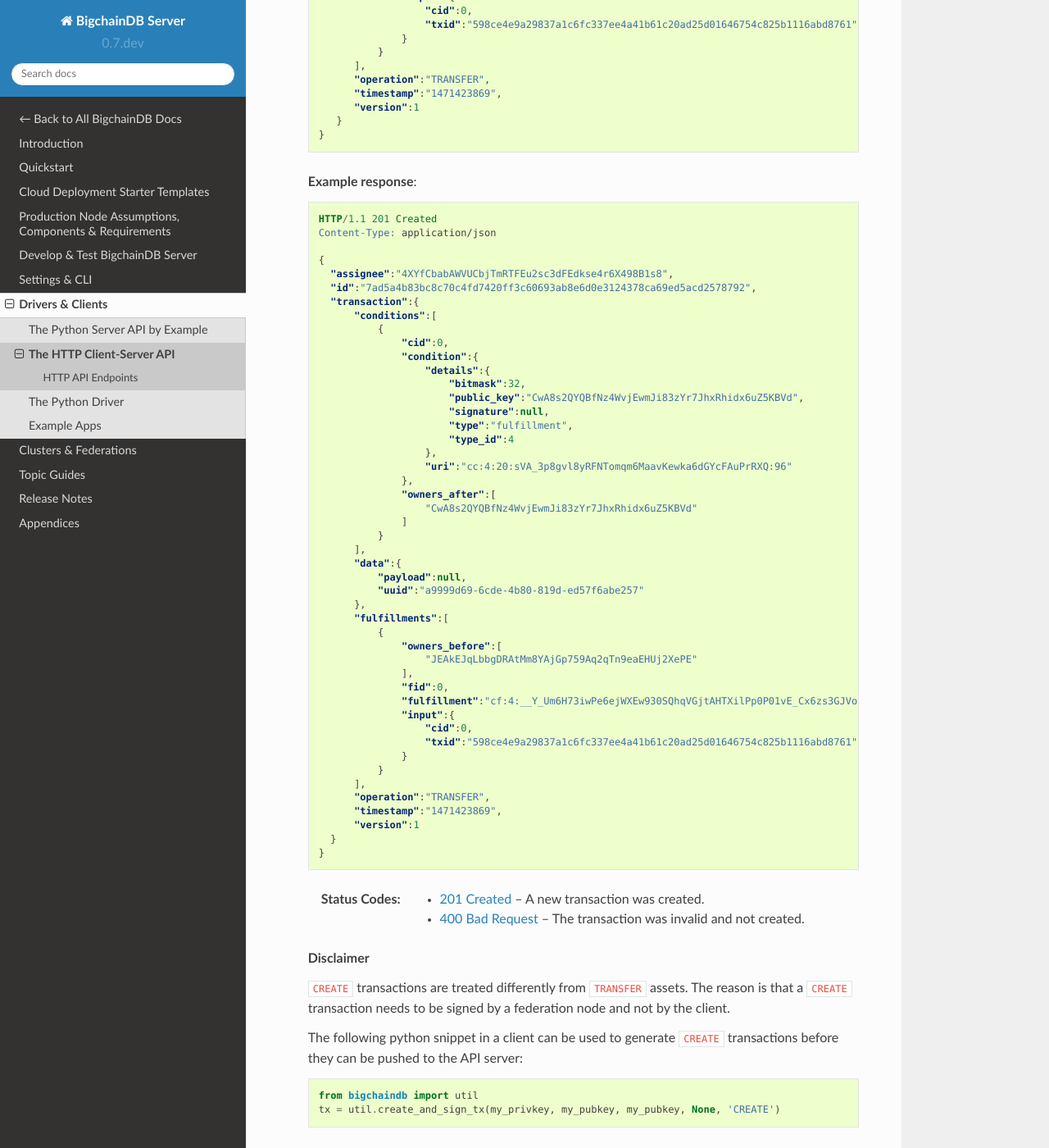
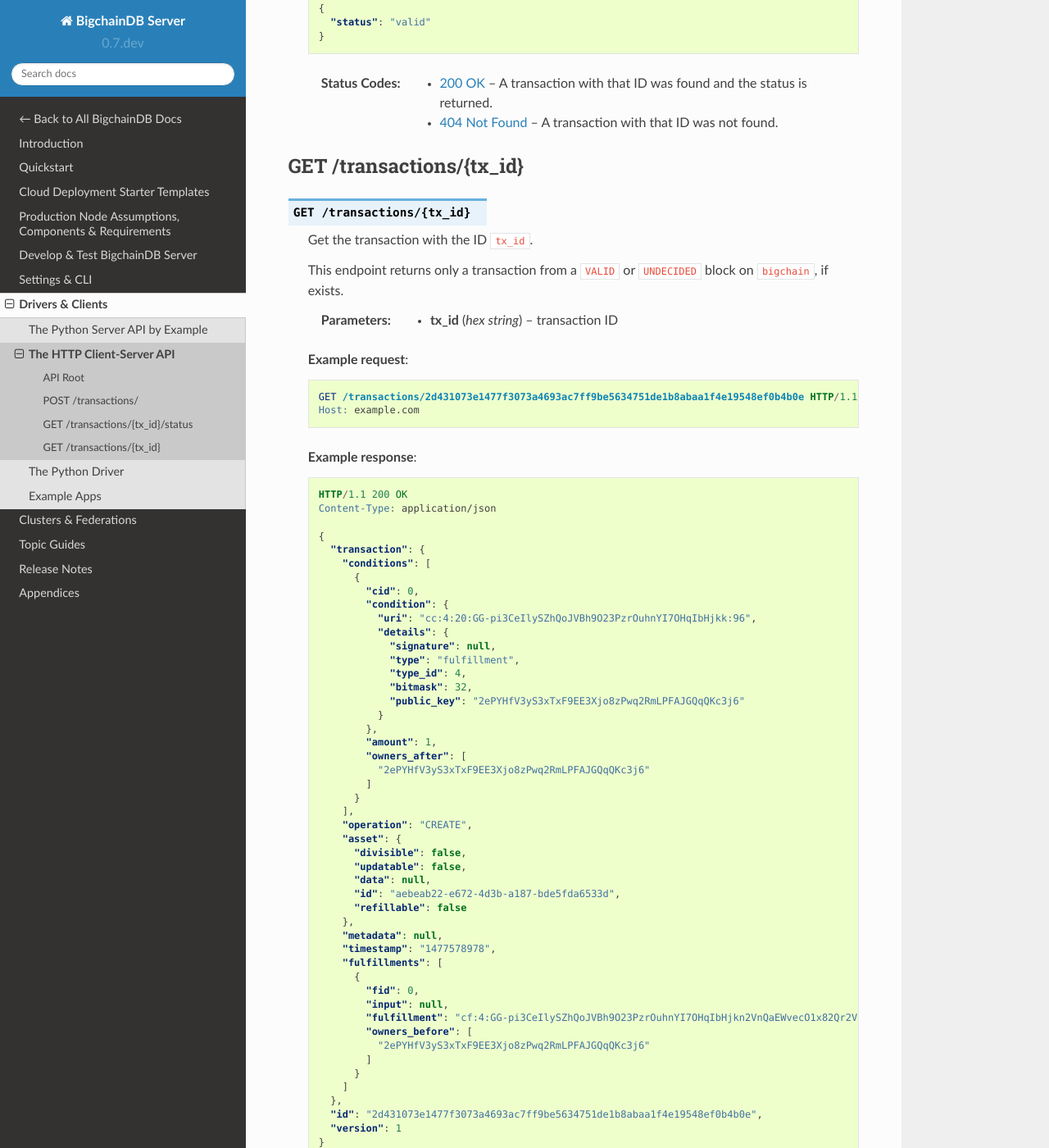
Before and after one commit to bigchaindb/bigchaindb, a Sphinx documentation site: the page built from docs/server/source/drivers-clients/http-client-server-api.rst, in a window 1280 px wide and 1400 px high, scrolled down 3492 px. Shown: the whole window at 82% size. Built offline with Sphinx 7.4.7 and the Read the Docs theme 2.0.0, drawn with Linux system fonts in a browser that asks for light colours; some of the changed text lies outside the part shown.

Commit message:
Updated the docs page about the HTTP API

```diff
--- a/docs/server/source/drivers-clients/http-client-server-api.rst
+++ b/docs/server/source/drivers-clients/http-client-server-api.rst
@@ -1,7 +1,9 @@
 The HTTP Client-Server API
 ==========================
 
-Note: The HTTP client-server API is currently quite rudimentary. For example, there is no ability to do complex queries using the HTTP API. We plan to add querying capabilities in the future.
+.. note::
+
+   The HTTP client-server API is currently quite rudimentary. For example, there is no ability to do complex queries using the HTTP API. We plan to add querying capabilities in the future.
 
 When you start Bigchaindb using `bigchaindb start`, an HTTP API is exposed at the address stored in the BigchainDB node configuration settings. The default is:
 
@@ -10,6 +12,10 @@
 but that address can be changed by changing the "API endpoint" configuration setting (e.g. in a local config file). There's more information about setting the API endpoint in :doc:`the section about BigchainDB Configuration Settings <../server-reference/configuration>`.
 
 There are other configuration settings related to the web server (serving the HTTP API). In particular, the default is for the web server socket to bind to ``localhost:9984`` but that can be changed (e.g. to ``0.0.0.0:9984``). For more details, see the "server" settings ("bind", "workers" and "threads") in :doc:`the section about BigchainDB Configuration Settings <../server-reference/configuration>`.
+
+
+API Root
+--------
 
 If you send an HTTP GET request to e.g. ``http://localhost:9984`` (with no ``/api/v1/`` on the end), then you should get an HTTP response with something like the following in the body:
 
@@ -27,87 +33,134 @@
     }
 
 
-HTTP API Endpoints
-------------------
+POST /transactions/
+-------------------
 
-.. http:get:: /transactions/{tx_id}
+.. http:post:: /transactions/
 
-   Get the transaction with the ID ``tx_id``.
+   Push a new transaction.
 
-   This endpoint returns only a transaction from a ``VALID`` or ``UNDECIDED`` block on ``bigchain``, if exists.
-
-   :param tx_id: transaction ID
-   :type tx_id: hex string
+   Note: The posted transaction should be valid `transaction <https://bigchaindb.readthedocs.io/en/latest/data-models/transaction-model.html>`_. The steps to build a valid transaction are beyond the scope of this page. One would normally use a driver such as the `BigchainDB Python Driver <https://docs.bigchaindb.com/projects/py-driver/en/latest/index.html>`_ to build a valid transaction.
 
    **Example request**:
 
    .. sourcecode:: http
 
-      GET /transactions/7ad5a4b83bc8c70c4fd7420ff3c60693ab8e6d0e3124378ca69ed5acd2578792 HTTP/1.1
+      POST /transactions/ HTTP/1.1
       Host: example.com
+      Content-Type: application/json
+
+      {
+        "transaction": {
+          "conditions": [
+            {
+              "cid": 0,
+              "condition": {
+                "uri": "cc:4:20:GG-pi3CeIlySZhQoJVBh9O23PzrOuhnYI7OHqIbHjkk:96",
+                "details": {
+                  "signature": null,
+                  "type": "fulfillment",
+                  "type_id": 4,
+                  "bitmask": 32,
+                  "public_key": "2ePYHfV3yS3xTxF9EE3Xjo8zPwq2RmLPFAJGQqQKc3j6"
+                }
+              },
+              "amount": 1,
+              "owners_after": [
+                "2ePYHfV3yS3xTxF9EE3Xjo8zPwq2RmLPFAJGQqQKc3j6"
+              ]
+            }
+          ],
+          "operation": "CREATE",
+          "asset": {
+            "divisible": false,
+            "updatable": false,
+            "data": null,
+            "id": "aebeab22-e672-4d3b-a187-bde5fda6533d",
+            "refillable": false
+          },
+          "metadata": null,
+          "timestamp": "1477578978",
+          "fulfillments": [
+            {
+              "fid": 0,
+              "input": null,
+              "fulfillment": "cf:4:GG-pi3CeIlySZhQoJVBh9O23PzrOuhnYI7OHqIbHjkn2VnQaEWvecO1x82Qr2Va_JjFywLKIOEV1Ob9Ofkeln2K89ny2mB-s7RLNvYAVzWNiQnp18_nQEUsvwACEXTYJ",
+              "owners_before": [
+                "2ePYHfV3yS3xTxF9EE3Xjo8zPwq2RmLPFAJGQqQKc3j6"
+              ]
+            }
+          ]
+        },
+        "id": "2d431073e1477f3073a4693ac7ff9be5634751de1b8abaa1f4e19548ef0b4b0e",
+        "version": 1
+      }
 
    **Example response**:
 
    .. sourcecode:: http
 
-      HTTP/1.1 200 OK
+      HTTP/1.1 201 Created
       Content-Type: application/json
 
       {
-        "id":"7ad5a4b83bc8c70c4fd7420ff3c60693ab8e6d0e3124378ca69ed5acd2578792",
-        "transaction":{
-            "conditions":[
-                {
-                    "cid":0,
-                    "condition":{
-                        "details":{
-                            "bitmask":32,
-                            "public_key":"CwA8s2QYQBfNz4WvjEwmJi83zYr7JhxRhidx6uZ5KBVd",
-                            "signature":null,
-                            "type":"fulfillment",
-                            "type_id":4
-                        },
-                        "uri":"cc:4:20:sVA_3p8gvl8yRFNTomqm6MaavKewka6dGYcFAuPrRXQ:96"
-                    },
-                    "owners_after":[
-                        "CwA8s2QYQBfNz4WvjEwmJi83zYr7JhxRhidx6uZ5KBVd"
-                    ]
+        "id": "2d431073e1477f3073a4693ac7ff9be5634751de1b8abaa1f4e19548ef0b4b0e",
+        "version": 1,
+        "transaction": {
+          "conditions": [
+            {
+              "amount": 1,
+              "condition": {
+                "uri": "cc:4:20:GG-pi3CeIlySZhQoJVBh9O23PzrOuhnYI7OHqIbHjkk:96",
+                "details": {
+                  "signature": null,
+                  "type_id": 4,
+                  "type": "fulfillment",
+                  "bitmask": 32,
+                  "public_key": "2ePYHfV3yS3xTxF9EE3Xjo8zPwq2RmLPFAJGQqQKc3j6"
                 }
-            ],
-            "data":{
-                "payload":null,
-                "uuid":"a9999d69-6cde-4b80-819d-ed57f6abe257"
-            },
-            "fulfillments":[
-                {
-                    "owners_before":[
-                        "JEAkEJqLbbgDRAtMm8YAjGp759Aq2qTn9eaEHUj2XePE"
-                    ],
-                    "fid":0,
-                    "fulfillment":"cf:4:__Y_Um6H73iwPe6ejWXEw930SQhqVGjtAHTXilPp0P01vE_Cx6zs3GJVoO1jhPL18C94PIVkLTGMUB2aKC9qsbIb3w8ejpOf0_I3OCuTbPdkd6r2lKMeVftMyMxkeWoM",
-                    "input":{
-                        "cid":0,
-                        "txid":"598ce4e9a29837a1c6fc337ee4a41b61c20ad25d01646754c825b1116abd8761"
-                    }
-                }
-            ],
-            "operation":"TRANSFER",
-            "timestamp":"1471423869",
-            "version":1
-         }
+              },
+              "owners_after": [
+                "2ePYHfV3yS3xTxF9EE3Xjo8zPwq2RmLPFAJGQqQKc3j6"
+              ],
+              "cid": 0
+            }
+          ],
+          "fulfillments": [
+            {
+              "input": null,
+              "fulfillment": "cf:4:GG-pi3CeIlySZhQoJVBh9O23PzrOuhnYI7OHqIbHjkn2VnQaEWvecO1x82Qr2Va_JjFywLKIOEV1Ob9Ofkeln2K89ny2mB-s7RLNvYAVzWNiQnp18_nQEUsvwACEXTYJ",
+              "fid": 0,
+              "owners_before": [
+                "2ePYHfV3yS3xTxF9EE3Xjo8zPwq2RmLPFAJGQqQKc3j6"
+              ]
+            }
+          ],
+          "operation": "CREATE",
+          "timestamp": "1477578978",
+          "asset": {
+            "updatable": false,
+            "refillable": false,
+            "divisible": false,
+            "data": null,
+            "id": "aebeab22-e672-4d3b-a187-bde5fda6533d"
+          },
+          "metadata": null
+        }
       }
 
-   :statuscode 200: A transaction with that ID was found.
-   :statuscode 404: A transaction with that ID was not found.
+   :statuscode 201: A new transaction was created.
+   :statuscode 400: The transaction was invalid and not created.
 
+
+GET /transactions/{tx_id}/status
+--------------------------------
 
 .. http:get:: /transactions/{tx_id}/status
 
-   Get the status of a transaction with the ID ``tx_id``.
+   Get the status of the transaction with the ID ``tx_id``, if a transaction with that ``tx_id`` exists.
 
-   This endpoint returns the status of a transaction if exists.
-
-   Possible values are ``valid``, ``invalid``, ``undecided`` or ``backlog``.
+   The possible status values are ``backlog``, ``undecided``, ``valid`` or ``invalid``.
 
    :param tx_id: transaction ID
    :type tx_id: hex string
@@ -133,140 +186,78 @@
    :statuscode 200: A transaction with that ID was found and the status is returned.
    :statuscode 404: A transaction with that ID was not found.
 
-.. http:post:: /transactions/
 
-   Push a new transaction.
+GET /transactions/{tx_id}
+-------------------------
+
+.. http:get:: /transactions/{tx_id}
+
+   Get the transaction with the ID ``tx_id``.
+
+   This endpoint returns only a transaction from a ``VALID`` or ``UNDECIDED`` block on ``bigchain``, if exists.
+
+   :param tx_id: transaction ID
+   :type tx_id: hex string
 
    **Example request**:
 
    .. sourcecode:: http
 
-      POST /transactions/ HTTP/1.1
+      GET /transactions/2d431073e1477f3073a4693ac7ff9be5634751de1b8abaa1f4e19548ef0b4b0e HTTP/1.1
       Host: example.com
-      Content-Type: application/json
-
-      {
-        "id":"7ad5a4b83bc8c70c4fd7420ff3c60693ab8e6d0e3124378ca69ed5acd2578792",
-        "transaction":{
-            "conditions":[
-                {
-                    "cid":0,
-                    "condition":{
-                        "details":{
-                            "bitmask":32,
-                            "public_key":"CwA8s2QYQBfNz4WvjEwmJi83zYr7JhxRhidx6uZ5KBVd",
-                            "signature":null,
-                            "type":"fulfillment",
-                            "type_id":4
-                        },
-                        "uri":"cc:4:20:sVA_3p8gvl8yRFNTomqm6MaavKewka6dGYcFAuPrRXQ:96"
-                    },
-                    "owners_after":[
-                        "CwA8s2QYQBfNz4WvjEwmJi83zYr7JhxRhidx6uZ5KBVd"
-                    ]
-                }
-            ],
-            "data":{
-                "payload":null,
-                "uuid":"a9999d69-6cde-4b80-819d-ed57f6abe257"
-            },
-            "fulfillments":[
-                {
-                    "owners_before":[
-                        "JEAkEJqLbbgDRAtMm8YAjGp759Aq2qTn9eaEHUj2XePE"
-                    ],
-                    "fid":0,
-                    "fulfillment":"cf:4:__Y_Um6H73iwPe6ejWXEw930SQhqVGjtAHTXilPp0P01vE_Cx6zs3GJVoO1jhPL18C94PIVkLTGMUB2aKC9qsbIb3w8ejpOf0_I3OCuTbPdkd6r2lKMeVftMyMxkeWoM",
-                    "input":{
-                        "cid":0,
-                        "txid":"598ce4e9a29837a1c6fc337ee4a41b61c20ad25d01646754c825b1116abd8761"
-                    }
-                }
-            ],
-            "operation":"TRANSFER",
-            "timestamp":"1471423869",
-            "version":1
-         }
-      }
 
    **Example response**:
 
    .. sourcecode:: http
 
-      HTTP/1.1 201 Created
+      HTTP/1.1 200 OK
       Content-Type: application/json
 
       {
-        "assignee":"4XYfCbabAWVUCbjTmRTFEu2sc3dFEdkse4r6X498B1s8",
-        "id":"7ad5a4b83bc8c70c4fd7420ff3c60693ab8e6d0e3124378ca69ed5acd2578792",
-        "transaction":{
-            "conditions":[
-                {
-                    "cid":0,
-                    "condition":{
-                        "details":{
-                            "bitmask":32,
-                            "public_key":"CwA8s2QYQBfNz4WvjEwmJi83zYr7JhxRhidx6uZ5KBVd",
-                            "signature":null,
-                            "type":"fulfillment",
-                            "type_id":4
-                        },
-                        "uri":"cc:4:20:sVA_3p8gvl8yRFNTomqm6MaavKewka6dGYcFAuPrRXQ:96"
-                    },
-                    "owners_after":[
-                        "CwA8s2QYQBfNz4WvjEwmJi83zYr7JhxRhidx6uZ5KBVd"
-                    ]
+        "transaction": {
+          "conditions": [
+            {
+              "cid": 0,
+              "condition": {
+                "uri": "cc:4:20:GG-pi3CeIlySZhQoJVBh9O23PzrOuhnYI7OHqIbHjkk:96",
+                "details": {
+                  "signature": null,
+                  "type": "fulfillment",
+                  "type_id": 4,
+                  "bitmask": 32,
+                  "public_key": "2ePYHfV3yS3xTxF9EE3Xjo8zPwq2RmLPFAJGQqQKc3j6"
                 }
-            ],
-            "data":{
-                "payload":null,
-                "uuid":"a9999d69-6cde-4b80-819d-ed57f6abe257"
-            },
-            "fulfillments":[
-                {
-                    "owners_before":[
-                        "JEAkEJqLbbgDRAtMm8YAjGp759Aq2qTn9eaEHUj2XePE"
-                    ],
-                    "fid":0,
-                    "fulfillment":"cf:4:__Y_Um6H73iwPe6ejWXEw930SQhqVGjtAHTXilPp0P01vE_Cx6zs3GJVoO1jhPL18C94PIVkLTGMUB2aKC9qsbIb3w8ejpOf0_I3OCuTbPdkd6r2lKMeVftMyMxkeWoM",
-                    "input":{
-                        "cid":0,
-                        "txid":"598ce4e9a29837a1c6fc337ee4a41b61c20ad25d01646754c825b1116abd8761"
-                    }
-                }
-            ],
-            "operation":"TRANSFER",
-            "timestamp":"1471423869",
-            "version":1
-        }
+              },
+              "amount": 1,
+              "owners_after": [
+                "2ePYHfV3yS3xTxF9EE3Xjo8zPwq2RmLPFAJGQqQKc3j6"
+              ]
+            }
+          ],
+          "operation": "CREATE",
+          "asset": {
+            "divisible": false,
+            "updatable": false,
+            "data": null,
+            "id": "aebeab22-e672-4d3b-a187-bde5fda6533d",
+            "refillable": false
+          },
+          "metadata": null,
+          "timestamp": "1477578978",
+          "fulfillments": [
+            {
+              "fid": 0,
+              "input": null,
+              "fulfillment": "cf:4:GG-pi3CeIlySZhQoJVBh9O23PzrOuhnYI7OHqIbHjkn2VnQaEWvecO1x82Qr2Va_JjFywLKIOEV1Ob9Ofkeln2K89ny2mB-s7RLNvYAVzWNiQnp18_nQEUsvwACEXTYJ",
+              "owners_before": [
+                "2ePYHfV3yS3xTxF9EE3Xjo8zPwq2RmLPFAJGQqQKc3j6"
+              ]
+            }
+          ]
+        },
+        "id": "2d431073e1477f3073a4693ac7ff9be5634751de1b8abaa1f4e19548ef0b4b0e",
+        "version": 1
       }
 
-   :statuscode 201: A new transaction was created.
-   :statuscode 400: The transaction was invalid and not created.
-
-   **Disclaimer**
-
-   ``CREATE`` transactions are treated differently from ``TRANSFER`` assets.
-   The reason is that a ``CREATE`` transaction needs to be signed by a federation node and not by the client.
-
-   The following python snippet in a client can be used to generate ``CREATE`` transactions before they can be pushed to the API server:
-
-   .. code-block:: python
-
-       from bigchaindb import util
-       tx = util.create_and_sign_tx(my_privkey, my_pubkey, my_pubkey, None, 'CREATE')
-
-   When POSTing ``tx`` to the API, the ``CREATE`` transaction will be signed by a federation node.
-
-   A ``TRANSFER`` transaction, that takes an existing input transaction to change ownership can be generated in multiple ways:
-
-   .. code-block:: python
-
-       from bigchaindb import util, Bigchain
-       tx = util.create_and_sign_tx(my_privkey, my_pubkey, other_pubkey, input_tx, 'TRANSFER')
-       # or
-       b = Bigchain()
-       tx_unsigned = b.create_transaction(my_pubkey, other_pubkey, input_tx, 'TRANSFER')
-       tx = b.sign_transaction(tx_unsigned, my_privkey)
-
-   More information on generating transactions can be found in the `Python server API examples <python-server-api-examples.html>`_
+   :statuscode 200: A transaction with that ID was found.
+   :statuscode 404: A transaction with that ID was not found.
```
